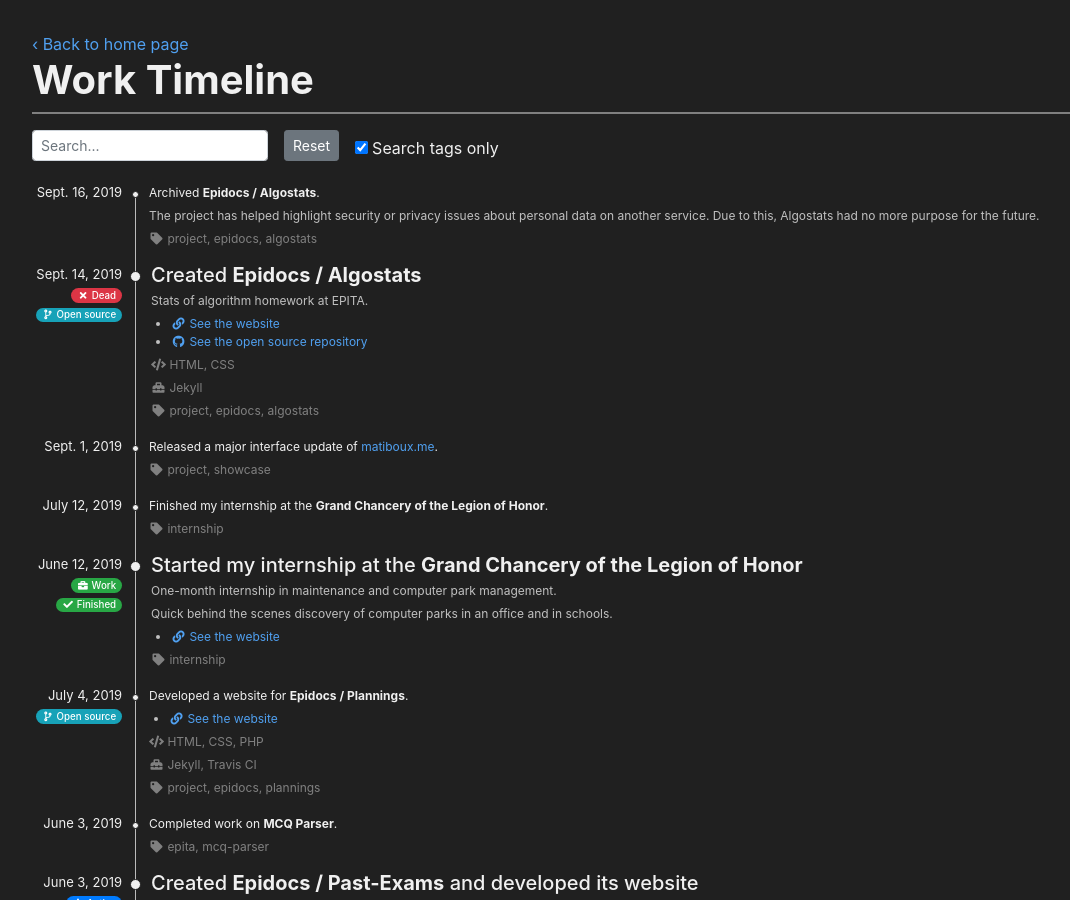
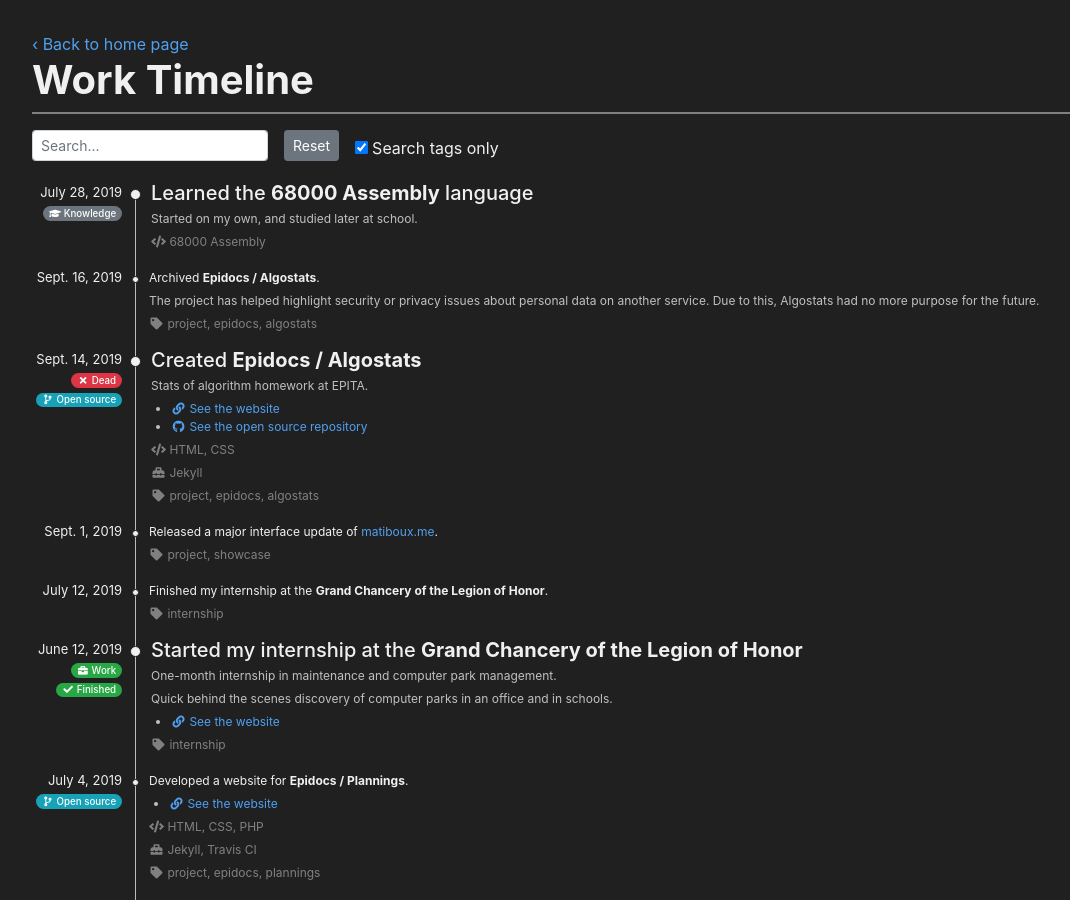
Before and after one commit to matiboux/matiboux.me, a Jekyll site: the page built from timeline.html, in a window 1280 px wide and 900 px high. Shown: the whole window, without its empty margins (53-1123 px from the left). Built offline with Jekyll 4.4.1, drawn with Linux system fonts in a browser that asks for light colours; nearby versions of some CDN libraries.

Commit message:
Added item about learning the 68000 Assembly language

```diff
--- a/_data/timeline.yml
+++ b/_data/timeline.yml
@@ -11,6 +11,12 @@
   # tools: []
   # tags: []
 
+
+- title: Learned the <b>68000 Assembly</b> language
+  description: Started on my own, and studied later at school.
+  date: July 28, 2019
+  languages: [68000 Assembly]
+  category: knowledge
 
 - description:
   - Archived <b>Epidocs / Algostats</b>.
```
